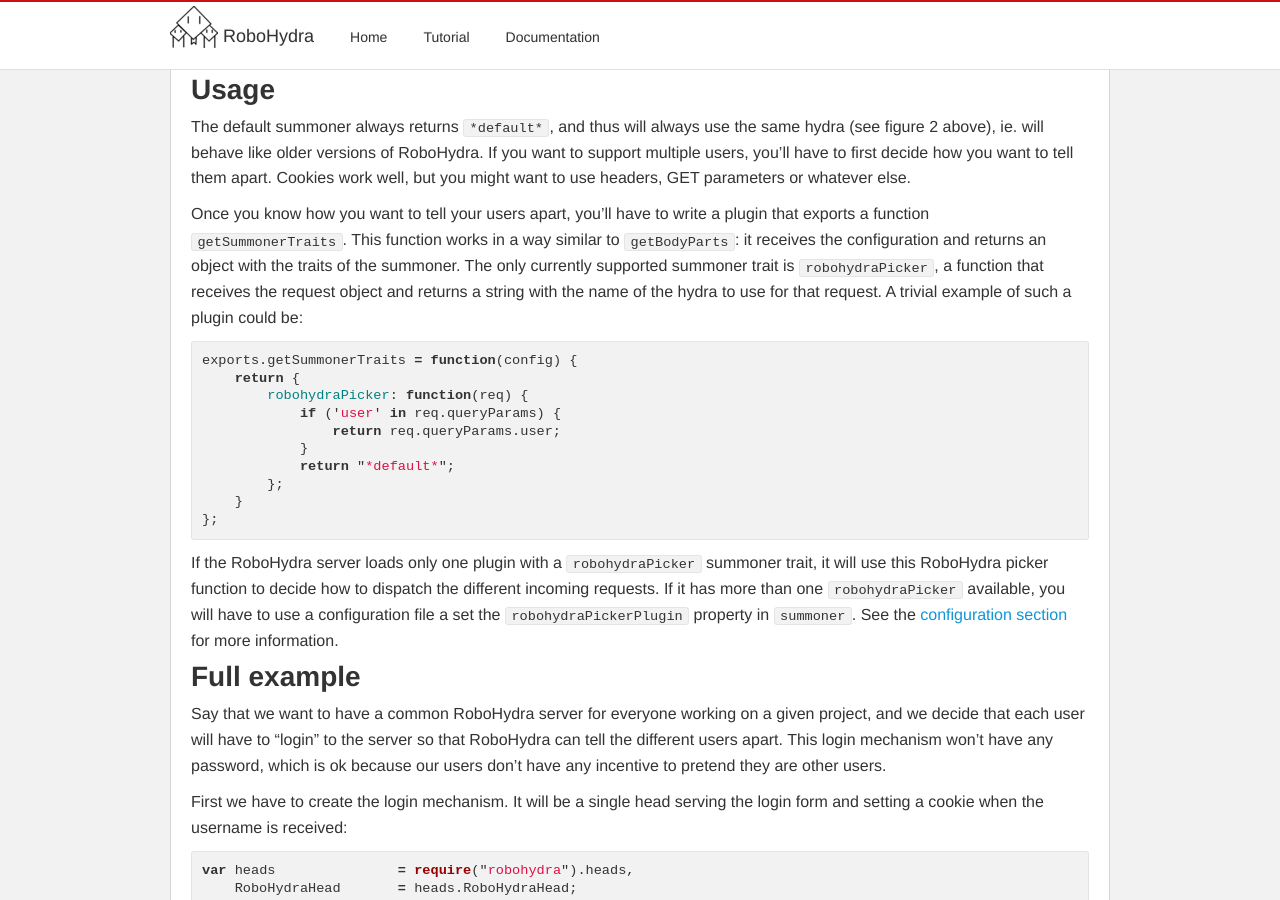
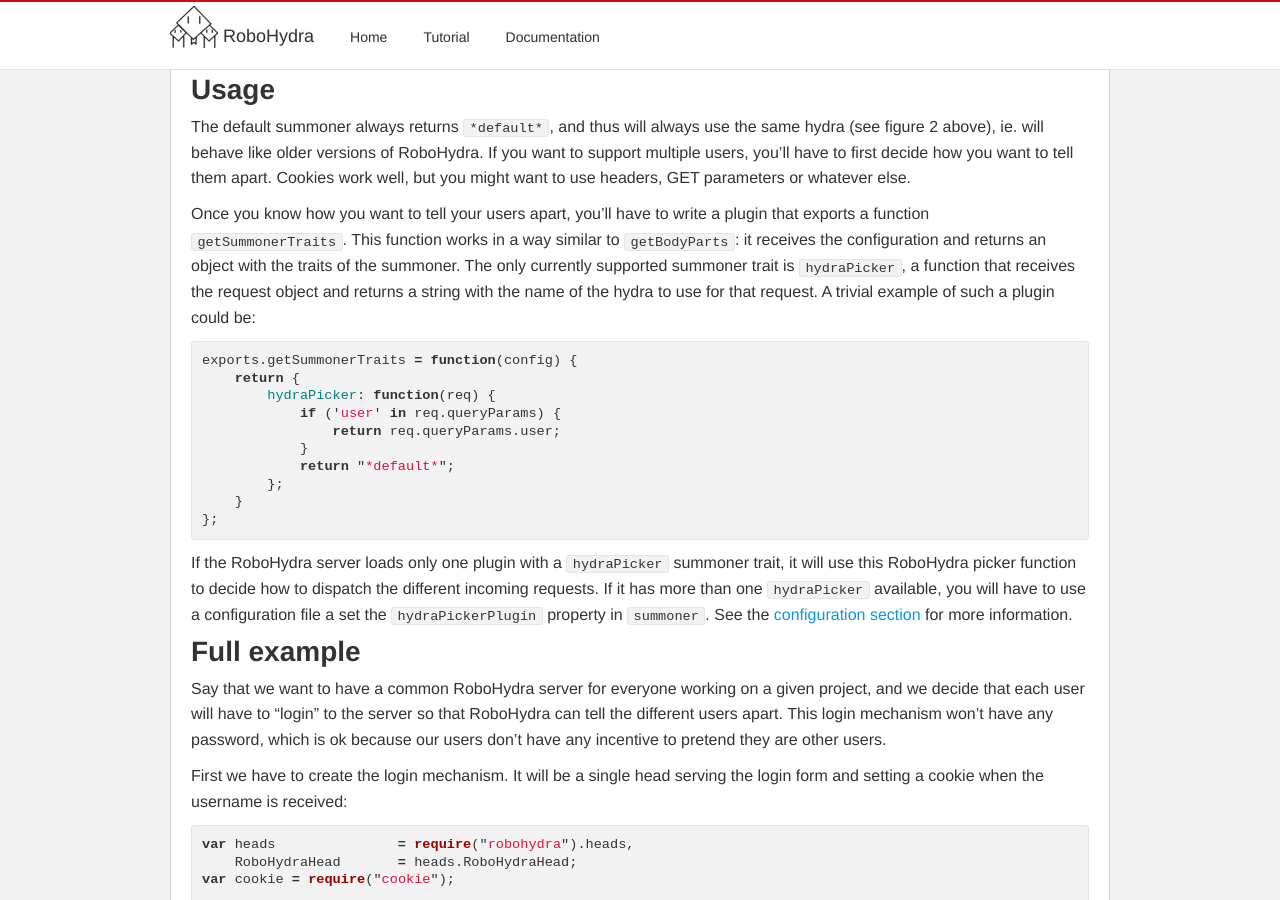
Before and after one commit to robohydra/robohydra, a Jekyll site: the page built from documentation/next/summoners/index.md, in a window 1280 px wide and 900 px high, scrolled down 1672 px. Built offline with Jekyll 4.4.1, drawn with Linux system fonts in a browser that asks for light colours; some of the changed text lies outside the part shown.

Commit message:
Rename robohydraPicker to hydraPicker

```diff
--- a/documentation/next/summoners/index.md
+++ b/documentation/next/summoners/index.md
@@ -112,14 +112,14 @@ write a plugin that exports a function `getSummonerTraits`. This
 function works in a way similar to `getBodyParts`: it receives the
 configuration and returns an object with the traits of the
 summoner. The only currently supported summoner trait is
-`robohydraPicker`, a function that receives the request object and
+`hydraPicker`, a function that receives the request object and
 returns a string with the name of the hydra to use for that request. A
 trivial example of such a plugin could be:
 
 {% highlight javascript %}
 exports.getSummonerTraits = function(config) {
     return {
-        robohydraPicker: function(req) {
+        hydraPicker: function(req) {
             if ('user' in req.queryParams) {
                 return req.queryParams.user;
             }
@@ -129,11 +129,11 @@ exports.getSummonerTraits = function(config) {
 };
 {% endhighlight %}
 
-If the RoboHydra server loads only one plugin with a `robohydraPicker`
+If the RoboHydra server loads only one plugin with a `hydraPicker`
 summoner trait, it will use this RoboHydra picker function to decide
 how to dispatch the different incoming requests. If it has more than
-one `robohydraPicker` available, you will have to use a configuration
-file a set the `robohydraPickerPlugin` property in `summoner`. See the
+one `hydraPicker` available, you will have to use a configuration
+file a set the `hydraPickerPlugin` property in `summoner`. See the
 [configuration section](../configuration) for more information.
 
 
@@ -201,7 +201,7 @@ code _at the bottom of the file_:
 {% highlight javascript %}
 exports.getSummonerTraits = function() {
     return {
-        robohydraPicker: function(req) {
+        hydraPicker: function(req) {
             var cookies = cookie.parse(req.headers.cookie || "");
             return cookies.sessionId || "";
         }
```
Also changed, not shown: documentation/next/configuration/index.md (+3 -3 lines), tutorial/next/advanced/index.md (+1 -1 lines).
